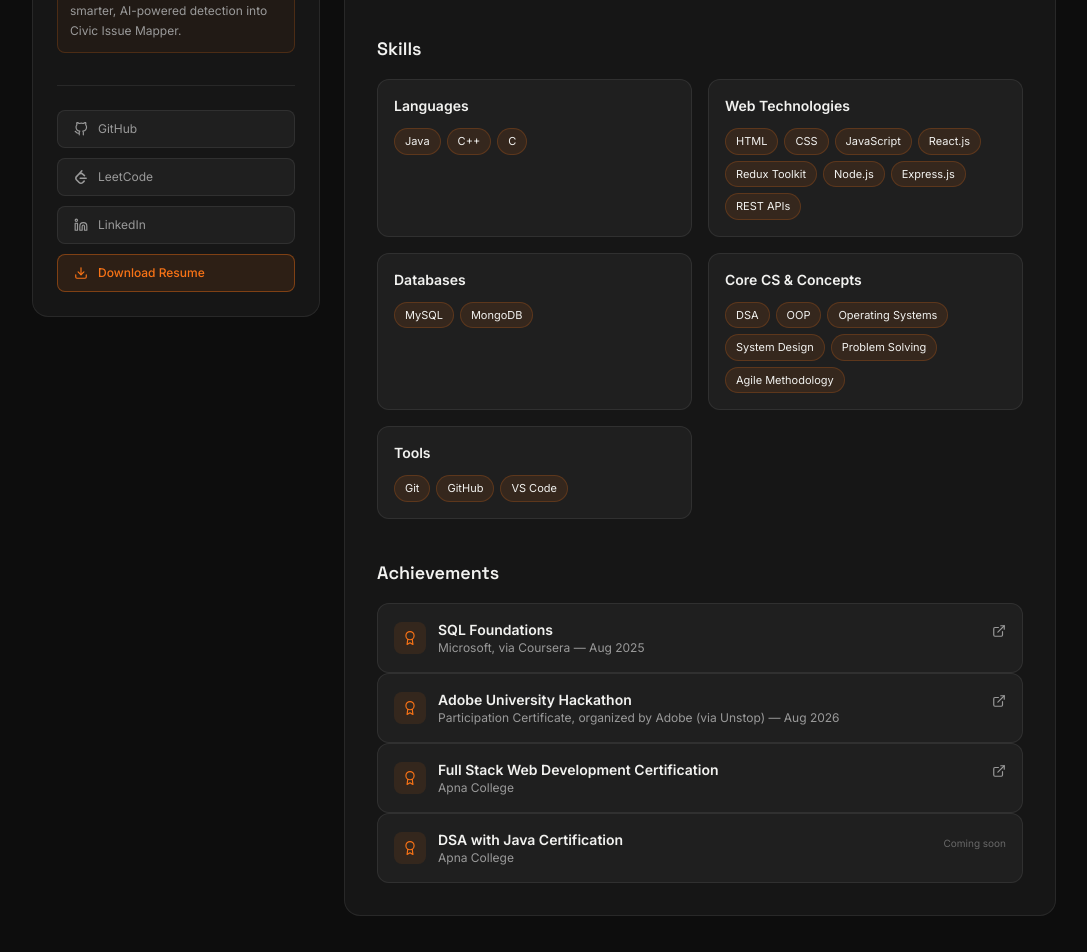
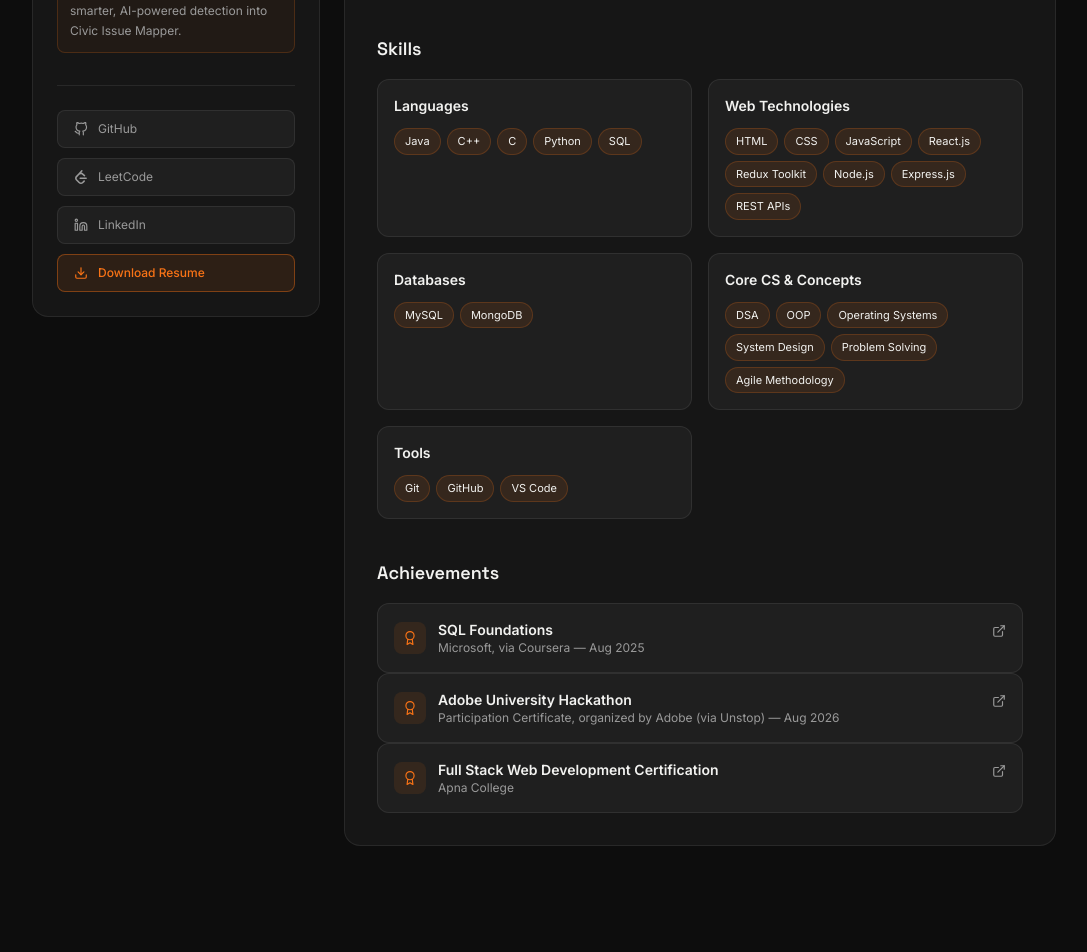
Before and after one commit to Bhartendra-singh/Bhartendra-portfolio, a React (Vite) app in the folder frontend/: page /resume in a window 1280 px wide. Shown: the part 440-1392 px from the top of the page, without its empty margins (96-1183 px from the left). After the commit the page ends 1326 px from the top, so only its background shows below. Built offline with nearby package versions, Linux system fonts and the light colour scheme.

Commit message:
Add Python and SQL skills, update achievements

```diff
--- a/frontend/src/pages/ResumePage.jsx
+++ b/frontend/src/pages/ResumePage.jsx
@@ -16,7 +16,7 @@ const education = [
 ];
 
 const skillGroups = [
-  { category: 'Languages', skills: ['Java', 'C++', 'C'] },
+  { category: 'Languages', skills: ['Java', 'C++', 'C', 'Python', 'SQL'] },
   { category: 'Web Technologies', skills: ['HTML', 'CSS', 'JavaScript', 'React.js', 'Redux Toolkit', 'Node.js', 'Express.js', 'REST APIs'] },
   { category: 'Databases', skills: ['MySQL', 'MongoDB'] },
   { category: 'Core CS & Concepts', skills: ['DSA', 'OOP', 'Operating Systems', 'System Design', 'Problem Solving', 'Agile Methodology'] },
@@ -39,11 +39,7 @@ const achievements = [
     org: 'Apna College',
     link: '/Full-Stack-Development-Certificate.pdf',
   },
-  {
-    title: 'DSA with Java Certification',
-    org: 'Apna College',
-    link: '',
-  },
+
 ];
 
 const ResumePage = () => {
```
